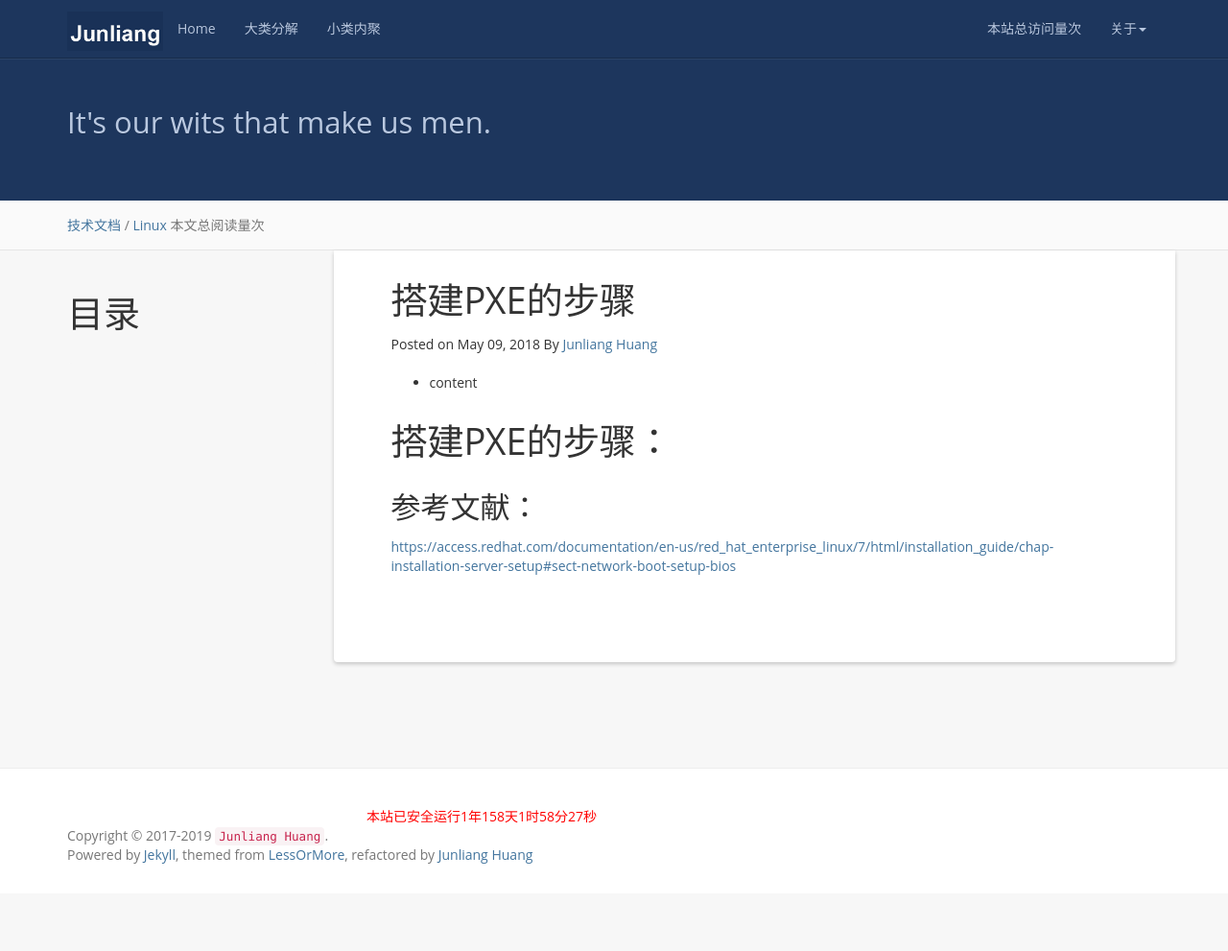
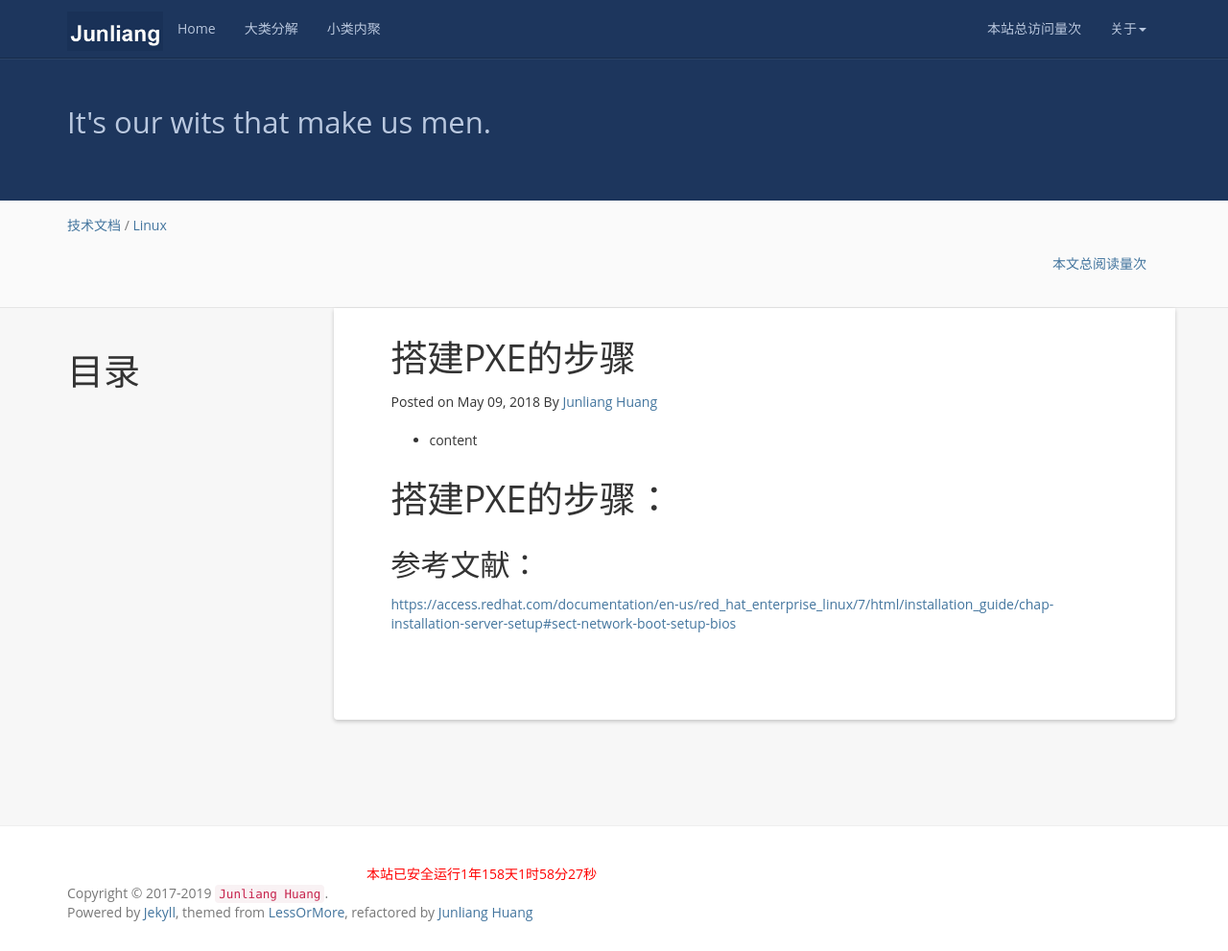
Before and after one commit to hjl21/hjl21.github.io, a Jekyll site: the page built from _posts/technology/linux/2018-05-09-setup-pxe.md, in a window 1280 px wide and 991 px high. Shown: the whole window at 96% size. Built offline with Jekyll 4.4.1, drawn with Linux system fonts in a browser that asks for light colours; nearby versions of some CDN libraries; a script that is not in the unit is left out; comment, search, counter and statistics services are not loaded.

Commit message:
modified html nav style

```diff
--- a/_includes/banner.html
+++ b/_includes/banner.html
@@ -4,7 +4,13 @@
   	{% if page.categories != null %}
     	<a href="{{ '/categories/' | prepend: site.baseurl }}#{{page.categories}}-ref">{{page.categories}}</a>	/
     	<a href="{{ '/tag/' | prepend: site.baseurl }}#{{page.tag}}-ref">{{page.tag}}</a>
-	<span id="busuanzi_container_page_pv">本文总阅读量<span id="busuanzi_value_page_pv"></span>次</span>
+	<nav class="collapse navbar-collapse bs-navbar-collapse" role="navigation">
+	 <ul class="nav navbar-nav navbar-right">
+	  <li>
+	   <a><span id="busuanzi_container_page_pv">本文总阅读量<span id="busuanzi_value_page_pv"></span>次</span></a>
+	  </li>
+	 </ul>
+	</nav>
     {% else %}
     	{{ site.banner }}
     {% endif %}
```
